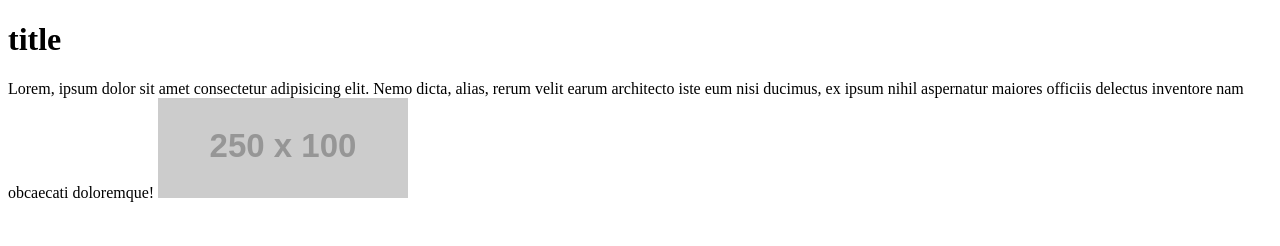
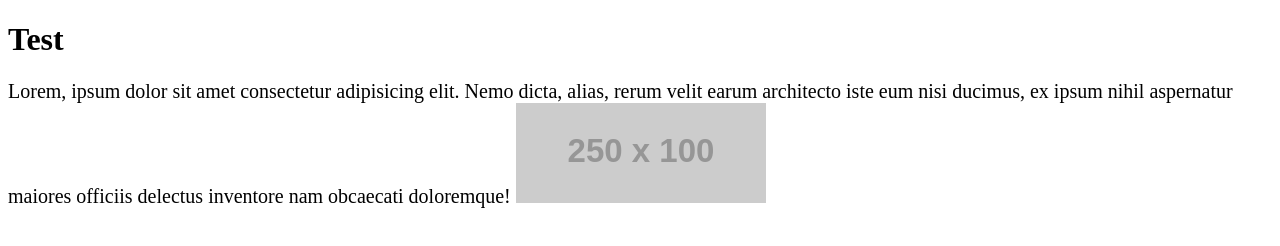
Before and after one commit to JefferyHe777/GitPractice, a plain HTML site: page index.html in a window 1280 px wide. Drawn offline with Linux system fonts and the light colour scheme; placeholder pictures from the web are drawn by us.

Commit message:
字體改一下

```diff
--- a/index.html
+++ b/index.html
@@ -4,9 +4,20 @@
     <meta charset="UTF-8" />
     <meta name="viewport" content="width=device-width, initial-scale=1.0" />
     <title>Document</title>
+    <style>
+
+      title{
+        font-size: 30px;
+      }
+
+      p{
+        font-size: 20px;
+      }
+
+    </style>
   </head>
   <body>
-    <h1>title</h1>
+    <h1>Test</h1>
     <p>
       Lorem, ipsum dolor sit amet consectetur adipisicing elit. Nemo dicta,
       alias, rerum velit earum architecto iste eum nisi ducimus, ex ipsum nihil
```
